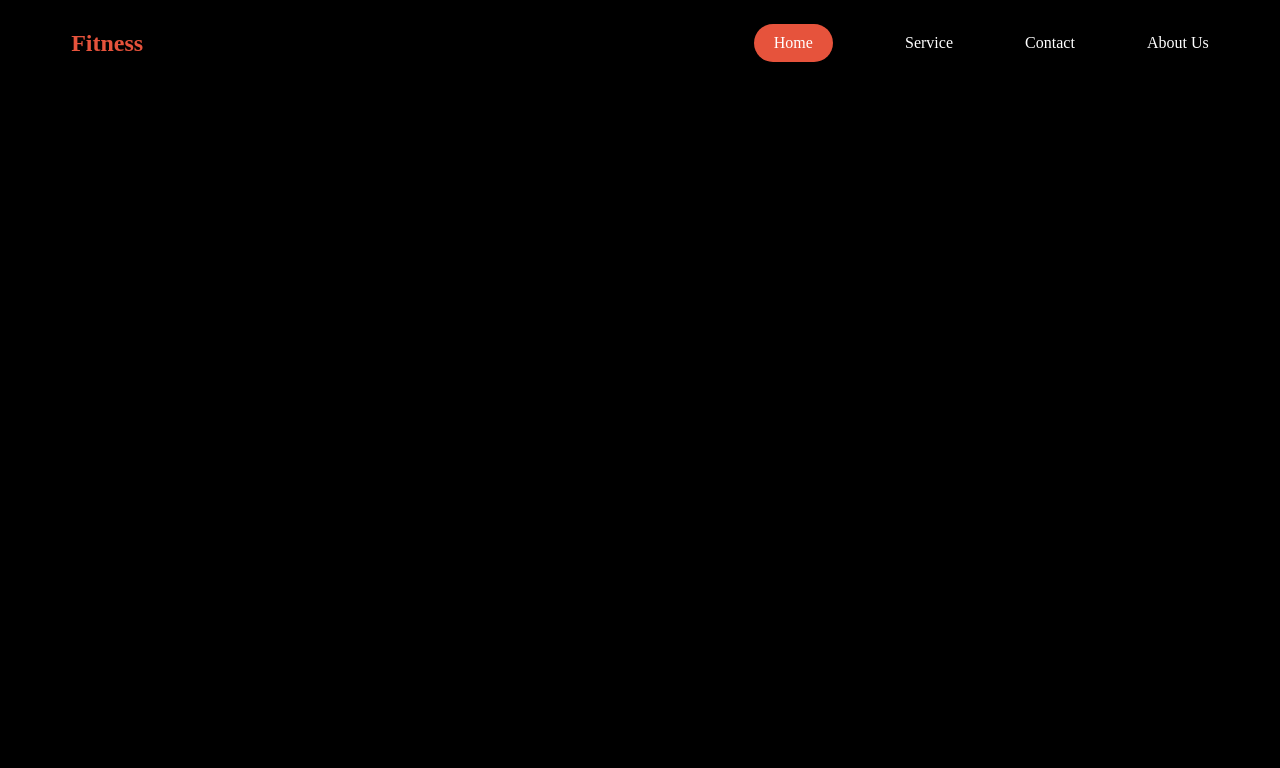
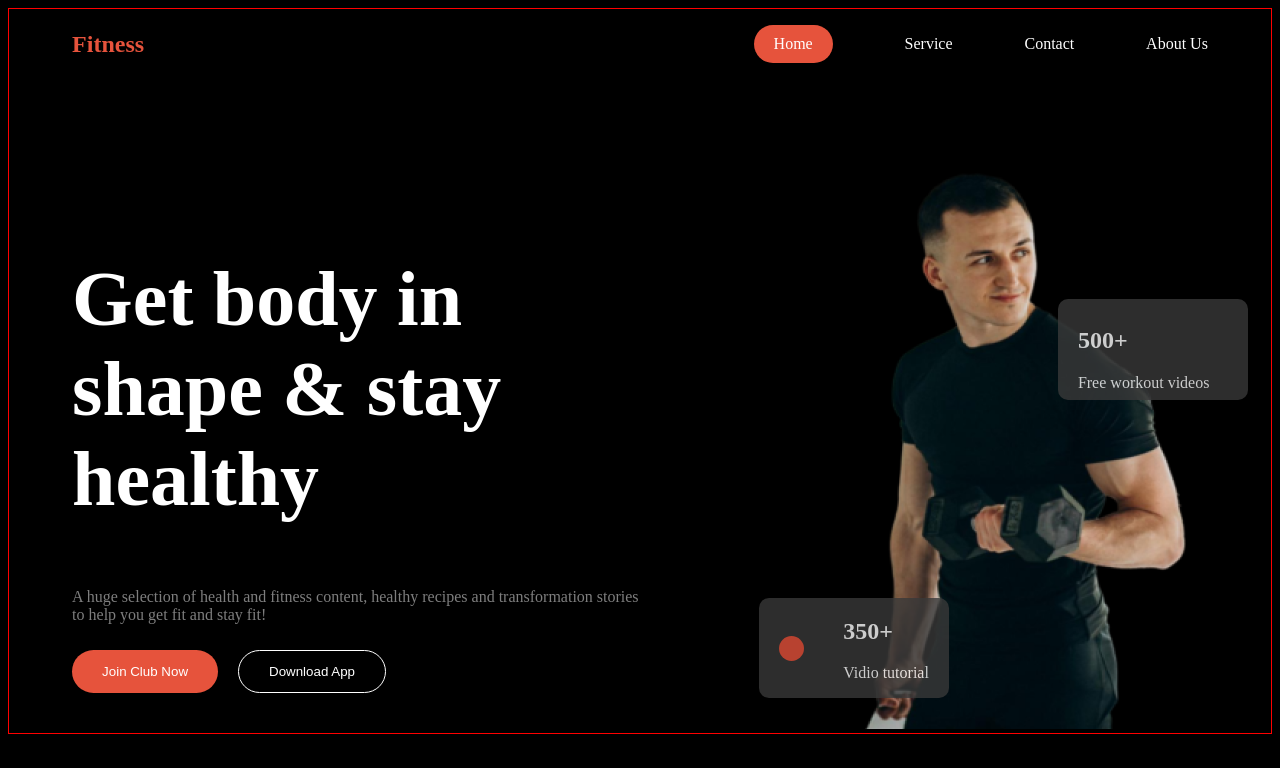
Before and after one commit to md-mohosin/fitness, a plain HTML site: page index.html in a window 1280 px wide. Drawn offline with Linux system fonts and the light colour scheme.

Commit message:
create hero section

```diff
--- a/index.html
+++ b/index.html
@@ -21,6 +21,34 @@
                 </ul>
             </nav>
         </div>
+
+
+        <section class="banner-section" style="margin-top: 70px;">
+            <div class="banner-text">
+                <h1>Get body in shape & stay healthy</h1>
+                <p>A huge selection of health and fitness content, healthy recipes and transformation stories to help
+                    you get fit and stay fit!</p>
+                <div style="display: flex; gap: 20px; padding-top: 10px;">
+                    <button style="background-color: #E6533C; border: none;">Join Club Now</button>
+                    <button>Download App</button>
+                </div>
+            </div>
+            <div class="banner-image">
+                <img src="./images/Images 2.png" alt="">
+                <div class="workout">
+                    <h1>500+</h1>
+                    <span>Free workout videos</span>
+                </div>
+                <div class="tutorial">
+                    <div style="width: 25px;height: 25px; background-color: #E6533C; border-radius: 50%;"></div>
+                    <div>
+                        <h2>350+</h2>
+                        <p>Vidio tutorial</p>
+                    </div>
+                </div>
+            </div>
+        </section>
+
     </header>
 </body>
 
--- a/style.css
+++ b/style.css
@@ -6,10 +6,11 @@ body {
 header {
     /* width: 100%; */
     margin: 0 auto;
-    /* border: 1px solid red; */
+    border: 1px solid red;
 }
 
-header div {
+.header,
+.banner-section {
     max-width: 1440px;
     width: 90%;
     margin: 0 auto;
@@ -33,3 +34,63 @@ nav ul {
     align-items: center;
     width: 40%;
 }
+
+.banner-section {
+    display: flex;
+    justify-content: space-between;
+    align-items: center;
+}
+
+.banner-text {
+    width: 50%;
+}
+
+.banner-text h1 {
+    font-size: 78px;
+}
+
+.banner-text p {
+    color: #7E7E7E;
+}
+
+.banner-text button {
+    background-color: transparent;
+    color: white;
+    border: 1px solid white;
+    padding: 13px 30px;
+    border-radius: 30px;
+}
+
+.banner-image {
+    position: relative;
+}
+
+.workout {
+    background-color: #393939;
+    color: black;
+    width: 150px;
+    border-radius: 10px;
+    padding: 8px 20px;
+    position: absolute;
+    opacity: 0.8;
+    color: white;
+    top: 150px;
+    right: -40px;
+}
+
+.tutorial {
+    background-color: #393939;
+    color: black;
+    width: 150px;
+    height: 100px;
+    display: flex;
+    justify-content: space-between;
+    align-items: center;
+    border-radius: 10px;
+    padding: 0 20px;
+    color: white;
+    position: absolute;
+    bottom: 35px;
+    left: -100px;
+    opacity: 0.8;
+}
```
